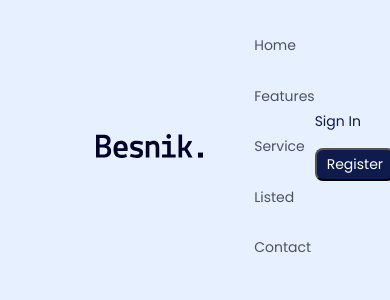
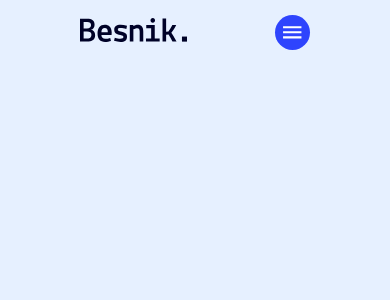
Before and after one commit to afgprogrammer22/real-estate-bensik, a React (Create React App) app: page / in a window 390 px wide. Shown: the top 300 px of the page. Built offline with nearby package versions, Linux system fonts and the light colour scheme.

Commit message:
Navbar with responsivity completed

```diff
--- a/src/components/navbar/Navbar.jsx
+++ b/src/components/navbar/Navbar.jsx
@@ -1,32 +1,65 @@
+import { useState } from 'react';
 import './navbar.scss';
+import { Link } from 'react-router-dom';
 import logo from '../../assets/Logo.svg';
-import { Link } from 'react-router-dom';
+import { MdMenu, MdClose } from 'react-icons/md';
 const Navbar = () => {
+  // Toggle menu
+  const [toggleMenu, setToggleMenu] = useState(false);
+
+  // Navbar links
+  const links = [
+    { title: 'Home', to: '#' },
+    { title: 'About', to: '#' },
+    { title: 'Services', to: '#' },
+    { title: 'Listed', to: '#' },
+    { title: 'Contact', to: '#' },
+  ];
   return (
-    <div className='navbar'>
-      <img src={logo} alt='Bensik.' className='navbar__logo' />
-      <ul className='navbar__links'>
-        <li className='navbar__links-item'>
-          <Link to='#'>Home</Link>
-        </li>
-        <li className='navbar__links-item'>
-          <Link to='#'>Features</Link>
-        </li>
-        <li className='navbar__links-item'>
-          <Link to='#'>Service</Link>
-        </li>
-        <li className='navbar__links-item'>
-          <Link to='#'>Listed</Link>
-        </li>
-        <li className='navbar__links-item'>
-          <Link to='#'>Contact</Link>
-        </li>
-      </ul>
-      <div className='navbar__buttons'>
-        <button className='navbar__buttons-login'>Sign In</button>
-        <button className='navbar__buttons-register'>Register</button>
+    <nav className='navbar'>
+      {/* Logo */}
+      <Link to='/' className='logo'>
+        <img src={logo} alt='Bensik' />
+      </Link>
+
+      {/* Navbar Items */}
+      <div className='navbar__items'>
+        <ul className='navbar__items-links'>
+          {links.map((item, index) => (
+            <li key={index}>
+              <Link to={item.to}>{item.title}</Link>
+            </li>
+          ))}
+        </ul>
+        <div className='navbar__items-buttons'>
+          <Link to='#' className='login-btn'>
+            Sign In
+          </Link>
+          <Link to='#' className='register-btn'>
+            Register
+          </Link>
+        </div>
       </div>
-    </div>
+      {/* Mobile Navbar Items */}
+
+      <div className='navbar__mobile'>
+        <div className='navbar__mobile-menu'>
+          <MdMenu onClick={() => setToggleMenu(true)} />
+        </div>
+        {toggleMenu && (
+          <div className='mobile__links'>
+            <MdClose onClick={() => setToggleMenu(false)} />
+            <ul>
+              {links.map((item, index) => (
+                <li key={index}>
+                  <Link to={item.to}>{item.title}</Link>
+                </li>
+              ))}
+            </ul>
+          </div>
+        )}
+      </div>
+    </nav>
   );
 };
 
--- a/src/components/navbar/navbar.scss
+++ b/src/components/navbar/navbar.scss
@@ -1,48 +1,121 @@
 .navbar {
-  width: 100%;
   display: flex;
   align-items: center;
-  padding: 2rem 6rem;
+  width: 100%;
+  height: 6vh;
+  padding: 2rem 5rem;
 
-  &__logo {
-    margin-right: 3.2rem;
-  }
-
-  &__links {
+  &__items {
+    flex: 1;
     display: flex;
     align-items: center;
-    gap: 1.6rem;
-    list-style: none;
-    flex: 1;
+    justify-content: space-between;
+    margin-left: 4rem;
+
+    &-links {
+      display: flex;
+      align-items: center;
+      list-style-type: none;
       flex-wrap: wrap;
-    font-family: 'Poppins', sans-serif;
+      gap: 2rem;
+
       a {
         color: #4f5361;
-      font-size: 0.875rem;
+        font-size: 14px;
       }
     }
 
-  &__buttons {
-    display: flex;
-    align-items: center;
+    &-buttons {
       flex-wrap: wrap;
-    gap: 1rem;
 
-    &-login {
-      border: none;
-      background: none;
-      font-family: 'Poppins', sans-serif;
-      font-size: 0.875rem;
-      color: #0f1b4c;
+      .login-btn {
+        margin-right: 1rem;
+        font-size: 14px;
       }
 
-    &-register {
-      font-family: 'Poppins', sans-serif;
-      font-size: 0.875rem;
+      .register-btn {
+        font-size: 14px;
         background: #0f1b4c;
         color: #fff;
-      padding: 4px 10px;
-      border-radius: 8px;
+        padding: 0.4rem 0.8rem;
+        border-radius: 0.5rem;
       }
     }
   }
+}
+
+// toggle menu (do not show) > 900px
+
+.open-menu {
+  display: none;
+}
+
+.navbar__mobile {
+  margin-left: auto;
+
+  &-menu {
+    z-index: 1;
+    width: 35px;
+    height: 35px;
+    border-radius: 50%;
+    display: flex;
+    align-items: center;
+    justify-content: center;
+    background: rgba(18, 42, 253, 0.867);
+    cursor: pointer;
+
+    svg {
+      width: 70%;
+      height: 70%;
+      color: #fff;
+    }
+  }
+
+  .mobile__links {
+    width: 50%;
+    height: 100vh;
+    position: fixed;
+    top: 0;
+    right: 0;
+    z-index: 100;
+    background: rgb(255, 255, 255);
+
+    svg {
+      cursor: pointer;
+      width: 35px;
+      height: 35px;
+      color: rgba(18, 41, 253, 0.678);
+      font-size: 24px;
+      font-weight: bold;
+      position: fixed;
+      top: 0;
+      right: 0;
+      margin: 0.5rem 1rem;
+    }
+
+    ul {
+      list-style-type: none;
+      margin: 5rem 2rem;
+
+      li {
+        padding: 1rem 0;
+
+        a {
+          font-size: 1.3rem;
+          color: #4f5361;
+        }
+      }
+    }
+  }
+
+  @media screen and (min-width: 900px) {
+    display: none;
+  }
+}
+
+// show toggle menu < 900px
+@media screen and (max-width: 900px) {
+  .navbar__items {
+    display: none;
+  }
+}
```
Lines whose indentation alone changed are shown as unchanged.
